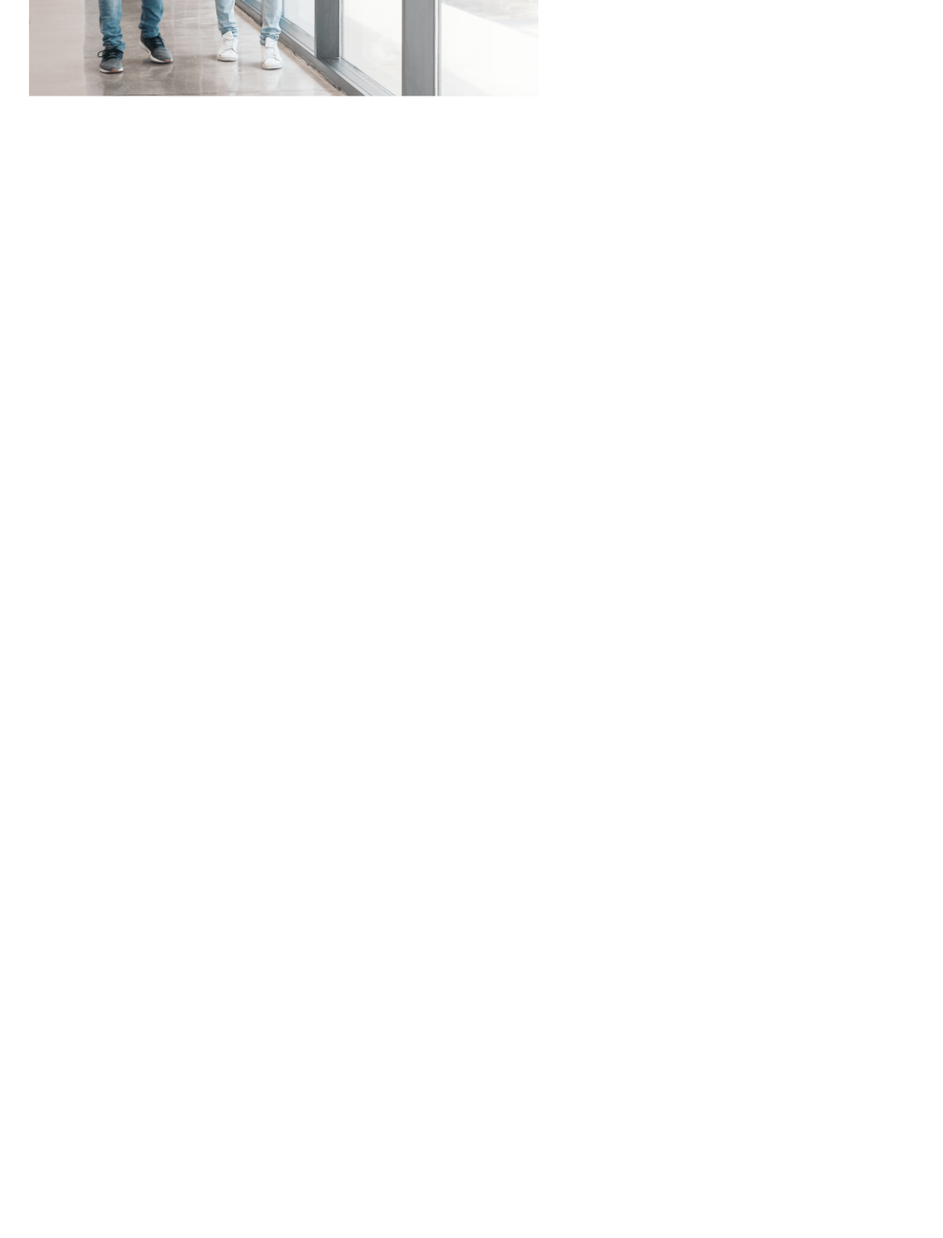
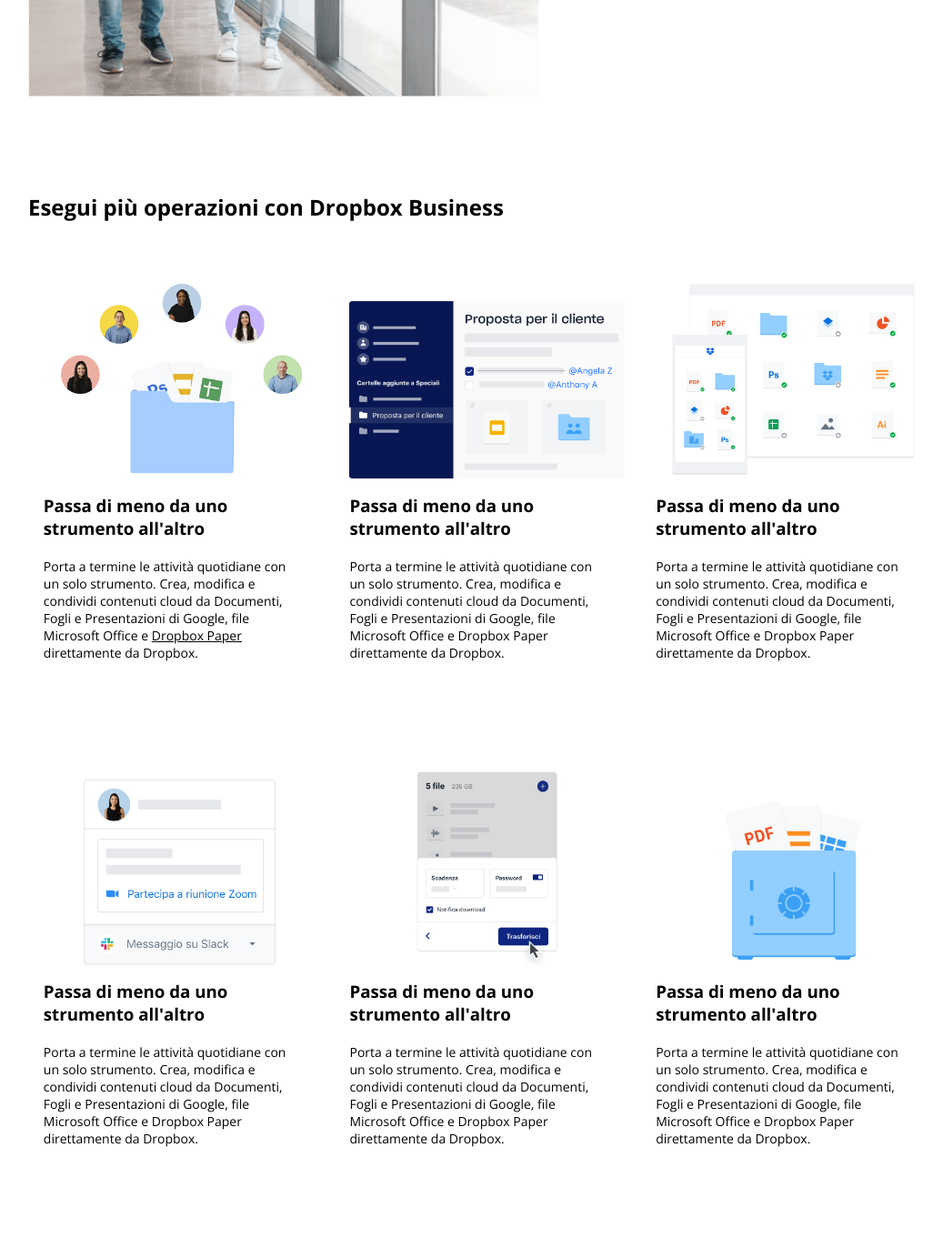
Before and after one commit to alfredochs/htmlcss-dropbox, a plain HTML site: page index.html in a window 1280 px wide. Shown: the part 2676-4037 px from the top of the page at 91% size, without its empty margins (104-1141 px from the left). Before the commit the page ends 2887 px from the top, so only its background shows below. Drawn offline with nearby package versions, Linux system fonts and the light colour scheme.

Commit message:
fourth article done

```diff
--- /dev/null
+++ b/css/fourth-article.css
@@ -0,0 +1,31 @@
+*{
+    padding: 0;
+    margin: 0;
+    box-sizing: border-box;
+}
+/* .fourth-article .container{
+    border: 1px solid;
+} */
+.fourth-article .container .row img{
+    width: 100%;
+}
+.fourth-article .container .row p{
+    padding-top: 20px;
+    font-size: 14px;
+    padding-right: 30px;
+    padding-bottom: 100px;
+}
+.fourth-article .container .row a{
+    color: black;
+}
+.fourth-article .container .row .int-container{
+    width: 90%;
+    /* border: 1px solid; */
+    margin: auto;
+}
+.fourth-article .container h2{
+    padding-bottom: 50px;
+}
+.fourth-article .container h3{
+    padding-right: 20px;
+}
--- a/css/third-article.css
+++ b/css/third-article.css
@@ -10,7 +10,8 @@
     width: 100%;
 }
 .third-article .container .txt-container{
-    padding: 40px 35px;
+    padding-top: 40px;
+    padding-left: 35px;
 }
 .third-article .container .txt-container h2{
     padding: 30px 0;
--- a/index.html
+++ b/index.html
@@ -10,6 +10,7 @@
     <link rel="stylesheet" href="css/first-article.css">
     <link rel="stylesheet" href="css/second-article.css">
     <link rel="stylesheet" href="css/third-article.css">
+    <link rel="stylesheet" href="css/fourth-article.css">
     <title>Dropbox</title>
 </head>
 
@@ -243,6 +244,88 @@
             </div>
 
         </article>
+
+        <article class="fourth-article">
+            <div class="container">
+                <h2>Esegui più operazioni con Dropbox Business</h2>
+                <div class="row">
+                    <div class="col_3_9">
+                        <div class="int-container">
+                            <div>
+                                <img src="img/1.png" alt="image">
+                            </div>
+                            <h3>Passa di meno da uno strumento all'altro</h3>
+                            <p>Porta a termine le attività quotidiane con un solo strumento. Crea, modifica e condividi
+                                contenuti cloud da Documenti, Fogli e Presentazioni di Google, file Microsoft Office e
+                                <a href="#">Dropbox Paper</a> direttamente da Dropbox.
+                            </p>
+                        </div>
+                    </div>
+                    <div class="col_3_9">
+                        <div class="int-container">
+                            <div>
+                                <img src="img/2.png" alt="imaage">
+                            </div>
+                            <h3>Passa di meno da uno strumento all'altro</h3>
+                            <p>Porta a termine le attività quotidiane con un solo strumento. Crea, modifica e condividi
+                                contenuti cloud da Documenti, Fogli e Presentazioni di Google, file Microsoft Office e
+                                <span>Dropbox Paper</span> direttamente da Dropbox.
+                            </p>
+                        </div>
+                    </div>
+                    <div class="col_3_9">
+                        <div class="int-container">
+                            <div>
+                                <img src="img/3.png" alt="imaage">
+                            </div>
+                            <h3>Passa di meno da uno strumento all'altro</h3>
+                            <p>Porta a termine le attività quotidiane con un solo strumento. Crea, modifica e condividi
+                                contenuti cloud da Documenti, Fogli e Presentazioni di Google, file Microsoft Office e
+                                <span>Dropbox Paper</span> direttamente da Dropbox.
+                            </p>
+                        </div>
+                    </div>
+                    <div class="col_3_9">
+                        <div class="int-container">
+                            <div>
+                                <img src="img/4.png" alt="imaage">
+                            </div>
+                            <h3>Passa di meno da uno strumento all'altro</h3>
+                            <p>Porta a termine le attività quotidiane con un solo strumento. Crea, modifica e condividi
+                                contenuti cloud da Documenti, Fogli e Presentazioni di Google, file Microsoft Office e
+                                <span>Dropbox Paper</span> direttamente da Dropbox.
+                            </p>
+                        </div>
+                    </div>
+                    <div class="col_3_9">
+                        <div class="int-container">
+                            <div>
+                                <img src="img/5.png" alt="imaage">
+                            </div>
+                            <h3>Passa di meno da uno strumento all'altro</h3>
+                            <p>Porta a termine le attività quotidiane con un solo strumento. Crea, modifica e condividi
+                                contenuti cloud da Documenti, Fogli e Presentazioni di Google, file Microsoft Office e
+                                <span>Dropbox Paper</span> direttamente da Dropbox.
+                            </p>
+                        </div>
+                    </div>
+                    <div class="col_3_9">
+                        <div class="int-container">
+                            <div>
+                                <img src="img/6.png" alt="imaage">
+                            </div>
+                            <h3>Passa di meno da uno strumento all'altro</h3>
+                            <p>Porta a termine le attività quotidiane con un solo strumento. Crea, modifica e condividi
+                                contenuti cloud da Documenti, Fogli e Presentazioni di Google, file Microsoft Office e
+                                <span>Dropbox Paper</span> direttamente da Dropbox.
+                            </p>
+                        </div>
+                    </div>
+
+                </div>
+
+            </div>
+        </article>
     </main>
     <footer></footer>
 
```
Also changed, not shown: img/1.png (renamed from img/business-feature-switching-tools.png), img/2.png (renamed from img/business-feature-coordinate-it.png), img/3.png (renamed from img/business-feature-multi-device.png), img/4.png (renamed from img/business-feature-integrations-it.png), img/5.png (renamed from img/business-feature-send-files-it.png), img/6.png (renamed from img/business-feature-security.png).
